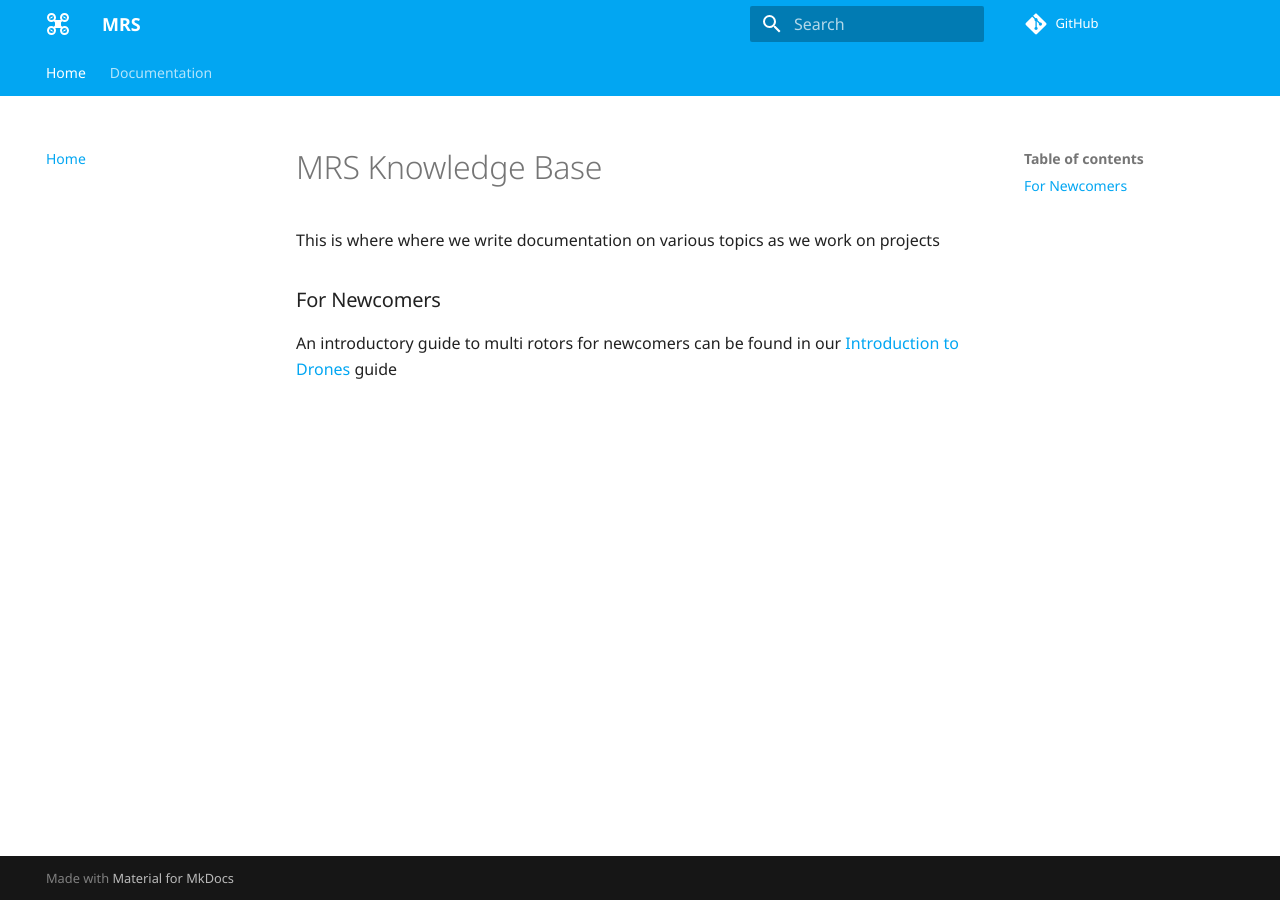
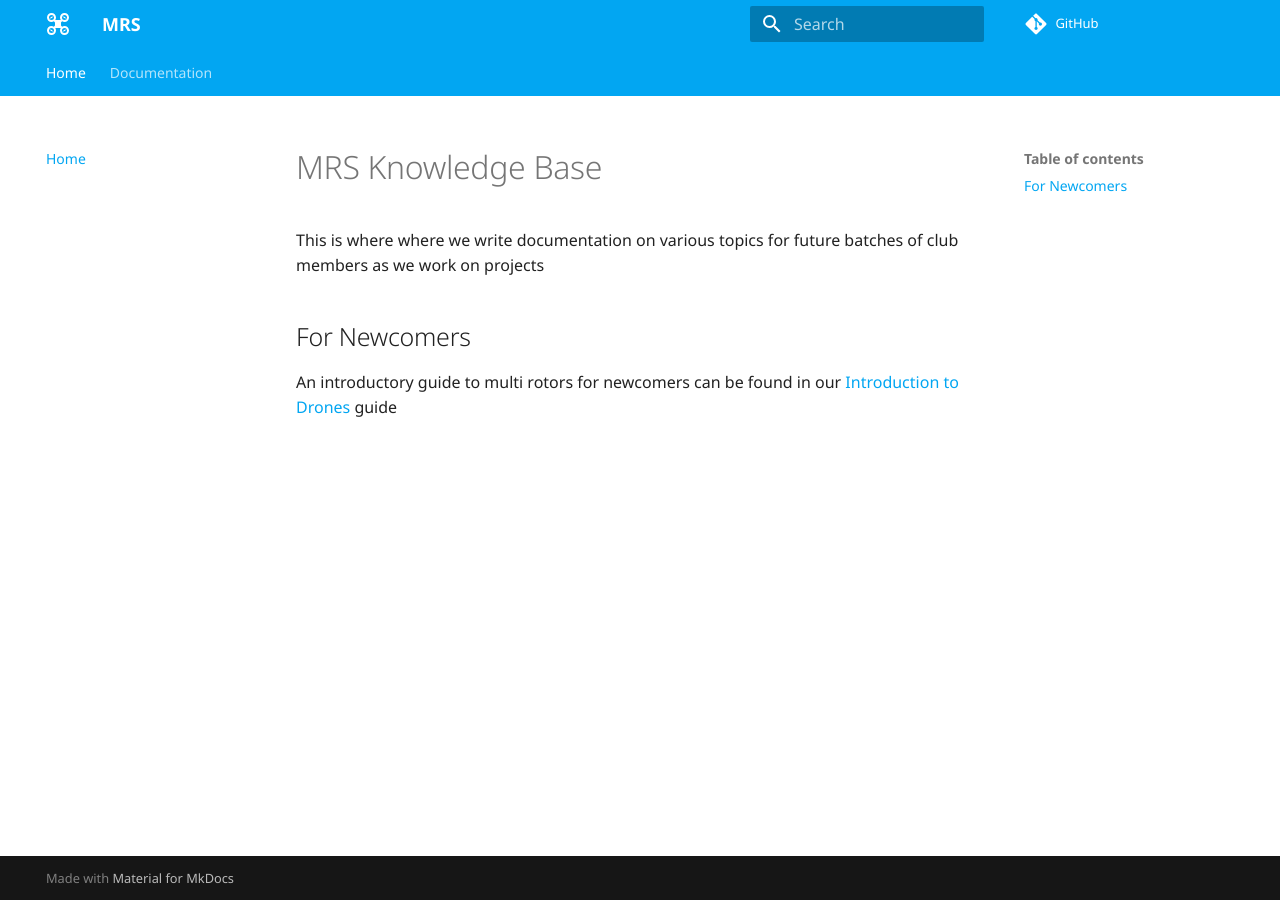
Before and after one commit to multirotorsociety/mrs-documentation, an MkDocs documentation site: the page built from docs/index.md, in a window 1280 px wide. Built offline with MkDocs 1.6.1 and Material for MkDocs 9.7.7, drawn with Linux system fonts in a browser that asks for light colours; comment, search, counter and statistics services are not loaded.

Commit message:
Changed page description

```diff
--- a/docs/index.md
+++ b/docs/index.md
@@ -1,8 +1,8 @@
 # MRS Knowledge Base
 
-This is where where we write documentation on various topics as we work on projects
+This is where where we write documentation on various topics for future batches of club members as we work on projects
 
-### For Newcomers
+## For Newcomers
 
 An introductory guide to multi rotors for newcomers can be found in our
 [Introduction to Drones](introduction_to_drones.md) guide
```
